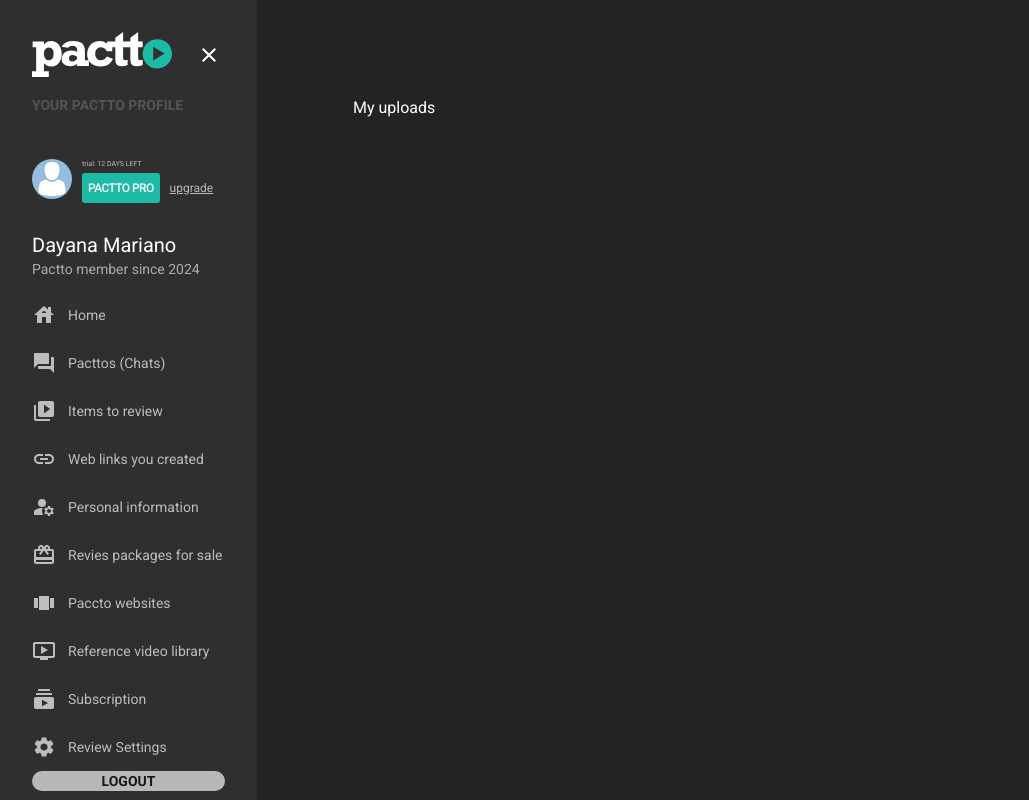
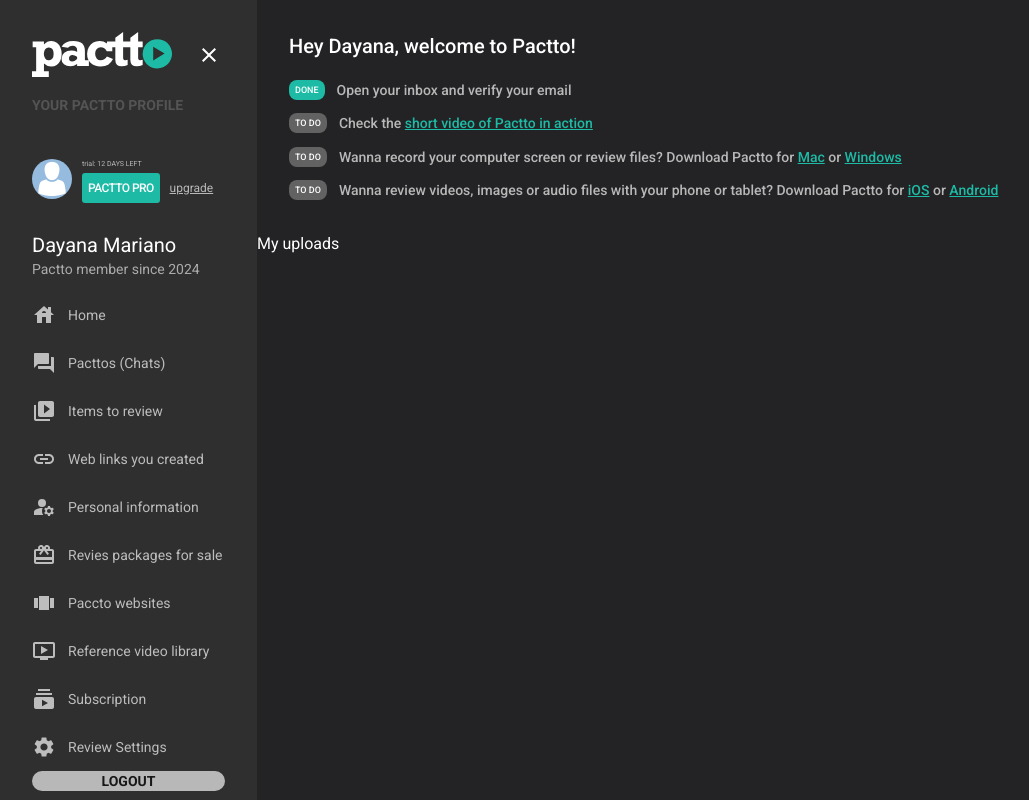
Before and after one commit to day-mariano/DashPactto, a Next.js app: page / in a window 1280 px wide. Shown: the whole page, without its empty margins (0-1029 px from the left). Built offline with nearby package versions, Linux system fonts and the light colour scheme.

Commit message:
:sparkles: feat: Add onboarding

```diff
--- a/src/app/page.tsx
+++ b/src/app/page.tsx
@@ -13,7 +13,7 @@
 import OndemandVideoIcon from "@mui/icons-material/OndemandVideo";
 import SubscriptionsIcon from "@mui/icons-material/Subscriptions";
 import SettingsIcon from "@mui/icons-material/Settings";
-import { useState } from "react";
+import { use, useState } from "react";
 
 export default function Home() {
   const [isAsideOpen, setAsideOpen] = useState(true);
@@ -24,6 +24,15 @@
   function openAside() {
     setAsideOpen(true);
   }
+
+  const [isEmailDone, setIsEmailDone] = useState(true)
+  const [isVideoDone, setIsVideoDone] = useState(false)
+  const [isComputerDone, setIsComputerDone] = useState(false)
+  const [isPhoneDone, setIsPhoneDone] = useState(false)
+
+  const turnDoneVideoStep = () => {setIsVideoDone(true)}
+  const turnDoneComputerStep = () => {setIsComputerDone(true)}
+  const turnDonePhoneStep = () => {setIsPhoneDone(true)}
 
   return (
     <>
@@ -73,7 +82,7 @@
                   </div>
                 </div>
               </div>
-              <h2 className="text-[#FFFFFF] text-xl mt-7">Dayana Mariano</h2>
+              <p className="text-[#FFFFFF] text-xl mt-7">Dayana Mariano</p>
               <p className="text-[#ACACAC] text-sm">Pactto member since 2024</p>
             </div>
           </div>
@@ -165,7 +174,7 @@
         </aside>
       )}
       <main
-        className={`flex min-h-screen flex-col items-start p-24 flex-1 text-white ${
+        className={`flex min-h-screen flex-col items-start flex-1 text-white  ${
           isAsideOpen && "opacity-60 bg-white/60 lg:opacity-100 lg:bg-transparent ease-in-out lg:ml-[257px] transition-[margin]"
         }`}
       >
@@ -177,7 +186,46 @@
             <MenuIcon className="text-white size-7 w-[37px]" />
           </button>
         )}
-        My uploads
+        <div className="p-8">
+          <h2 className="text-xl font-medium pb-5">Hey Dayana, welcome to Pactto!</h2>
+          <ul className="flex flex-col h-[120px] justify-between">
+            <li className="flex flex-row gap-3">
+              <span className={`py-[2px] px-[6px] rounded-lg text-[9px] font-medium leading-[14px] flex items-center ${isEmailDone ? "bg-[#1DBBA5]" : "bg-[#626262]"}`}>
+                {isEmailDone ? "DONE" : "TO DO"}
+              </span>
+              <p className="text-sm text-[#b8b8b8] font-medium">
+                Open your inbox and verify your email
+              </p>
+            </li>
+            <li className="flex flex-row gap-3">
+              <span className={`py-[2px] px-[6px] rounded-lg text-[9px] font-medium leading-[14px] flex items-center ${isVideoDone ? "bg-[#1DBBA5]" : "bg-[#626262]"}`}>
+                {isVideoDone ? "DONE" : "TO DO"}
+              </span>
+              <p className="text-sm text-[#b8b8b8] font-medium">
+                Check the <a href="https://www.youtube.com/watch?v=CvbvDGsZsKM&t=93s" target="_blank" onClick={turnDoneVideoStep} className="text-[#1DBBA5] underline">short video of Pactto in action</a>
+              </p>
+            </li>
+            <li className="flex flex-row gap-3">
+              <span className={`py-[2px] px-[6px] rounded-lg text-[9px] font-medium leading-[14px] flex items-center ${isComputerDone ? "bg-[#1DBBA5]" : "bg-[#626262]"}`}>
+                {isComputerDone ? "DONE" : "TO DO"}
+              </span>
+              <p className="text-sm text-[#b8b8b8] font-medium">
+                Wanna record your computer screen or review files? Download Pactto for <a href="https://pactto.com/#download" target="_blank" onClick={turnDoneComputerStep} className="text-[#1DBBA5] underline">Mac</a> or <a href="https://pactto.com/#download" target="_blank" onClick={turnDoneComputerStep} className="text-[#1DBBA5] underline">Windows</a>
+              </p>
+            </li>
+            <li className="flex flex-row gap-3">
+              <span className={`py-[2px] px-[6px] rounded-lg text-[9px] font-medium leading-[14px] flex items-center ${isPhoneDone ? "bg-[#1DBBA5]" : "bg-[#626262]"}`}>
+                  {isPhoneDone ? "DONE" : "TO DO"}
+              </span>
+              <p className="text-sm text-[#b8b8b8] font-medium">
+                Wanna review videos, images or audio files with your phone or tablet? Download Pactto for <a href="https://apps.apple.com/us/app/pactto-record-video-feedback/id1662226619" target="_blank" onClick={turnDonePhoneStep}
+                className="text-[#1DBBA5] underline">iOS</a> or <a href="https://play.google.com/store/apps/details?id=com.pactto.replay" target="_blank" onClick={turnDonePhoneStep} className="text-[#1DBBA5] underline">Android</a>
+              </p>
+            </li>
+          </ul>
+
+        </div>
+        <h1>My uploads</h1>
       </main>
     </>
   );
```
